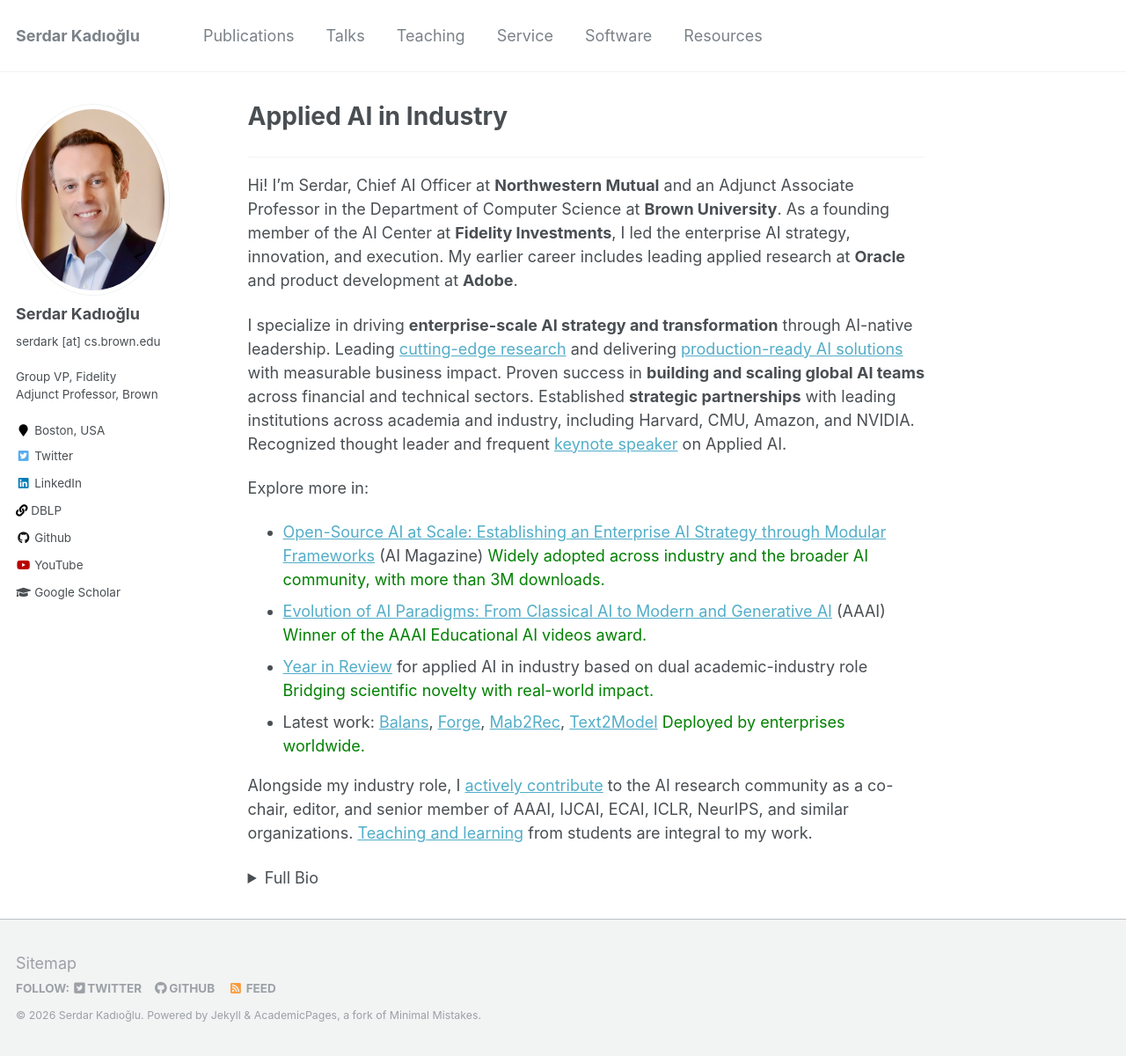
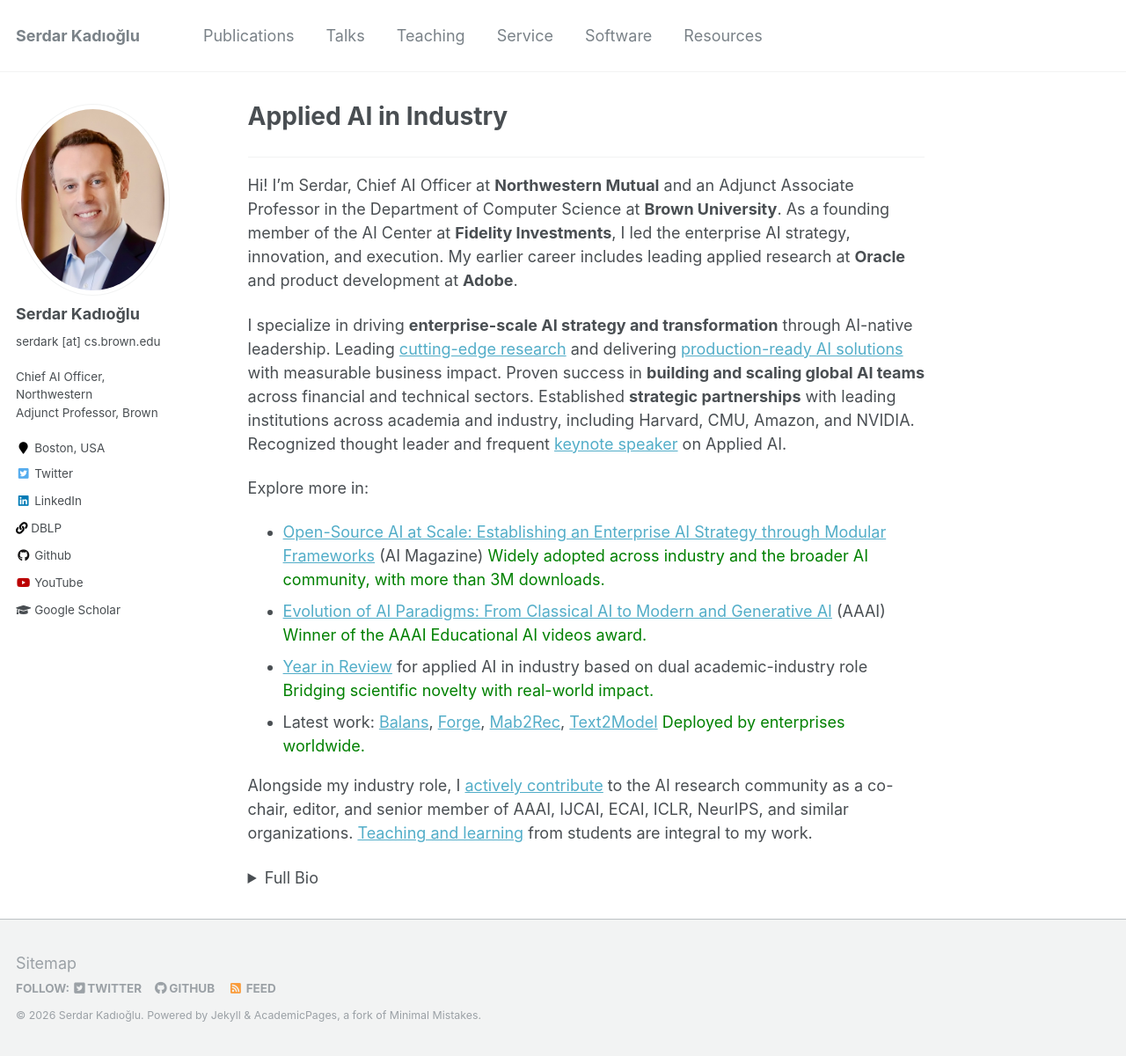
Before and after one commit to skadio/skadio.github.io, a Jekyll site: the page built from _pages/about.md, in a window 1280 px wide and 1200 px high. Shown: the whole window at 88% size. Built offline with Jekyll 4.4.1, drawn with Linux system fonts in a browser that asks for light colours.

Commit message:
Update _config.yml

```diff
--- a/_config.yml
+++ b/_config.yml
@@ -10,7 +10,7 @@ locale                   : "en-US"
 title                    : "Serdar Kadıoğlu"
 title_separator          : "-"
 name                     : "Serdar Kadıoğlu"
-description              : "Group VP of AI at Fidelity Investments | Professor at Brown University | Enterprise AI Strategy | Digital Transformation | Innovation | Open Source AI | Research to Production | Applied AI"
+description              : "Chief AI Officer at Northwestern Mutual | Group VP, AI Center of Excellence at Fidelity Investments | Professor at Brown University | Enterprise AI Strategy | Digital Transformation | Innovation | Open Source AI | Research to Production | Applied AI"
 url                      : https://skadio.github.io # the base hostname & protocol for your site e.g. "https://mmistakes.github.io"
 baseurl                  : "" # the subpath of your site, e.g. "/blog"
 repository               : "skadio.github.io" # filename of teaser fallback teaser image placed in /images/, .e.g. "500x300.png"
@@ -86,7 +86,7 @@ analytics:
 author:
   name             : "Serdar Kadıoğlu"
   avatar           : "serdar_kadioglu.jpeg"
-  bio              : "serdark [at] cs.brown.edu <br> <br> Group VP, Fidelity<br> Adjunct Professor, Brown"
+  bio              : "serdark [at] cs.brown.edu <br> <br> Chief AI Officer, Northwestern <br> Adjunct Professor, Brown"
   location         : "Boston, USA"
   employer         : # "Fidelity Investments"
   pubmed           : # "https://www.ncbi.nlm.nih.gov/pubmed/?term=john+snow"
```
